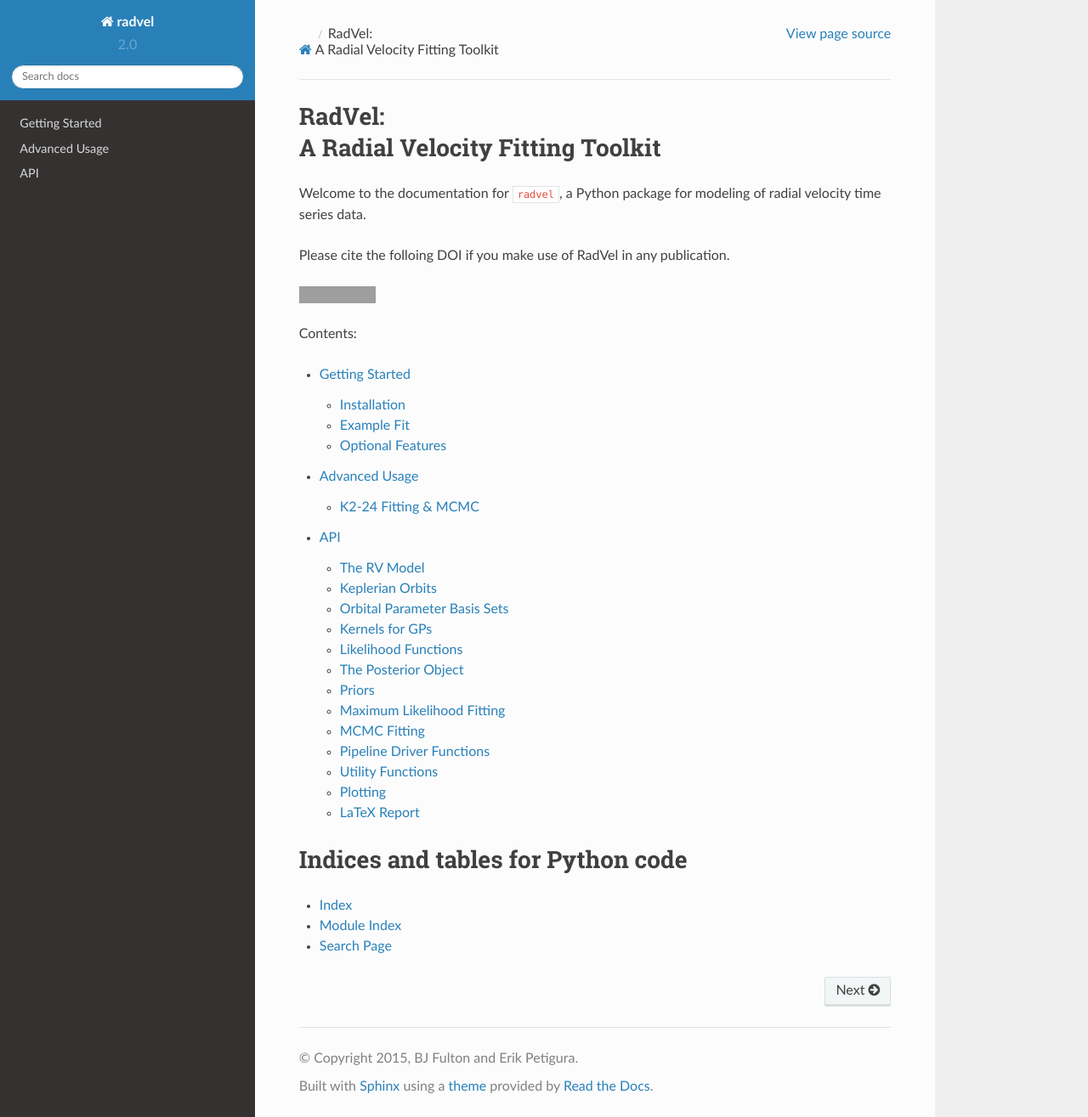
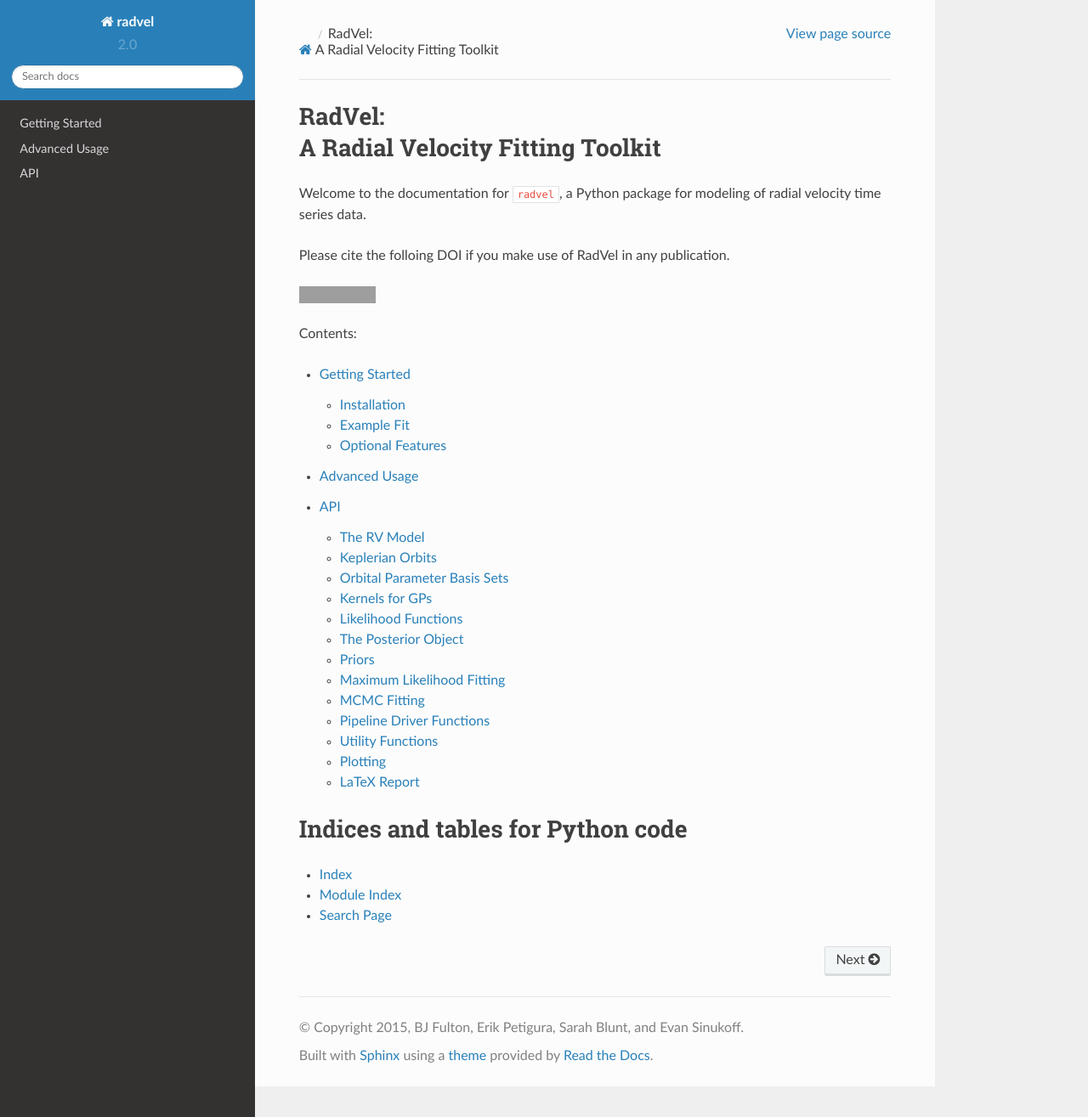
Before and after one commit to California-Planet-Search/radvel, a Sphinx documentation site: the page built from docs/index.rst, in a window 1280 px wide and 1315 px high. Shown: the whole window at 85% size. Built offline with Sphinx 7.4.7 and the Read the Docs theme 2.0.0, drawn with Linux system fonts in a browser that asks for light colours; pages that are not in the unit, such as notebooks, are missing from menus; grey boxes are pictures that could not be loaded.

```diff
--- a/docs/conf.py
+++ b/docs/conf.py
@@ -23,7 +23,6 @@ import radvel
 
 autodoc_mock_imports = ['_tkinter']
 
-
 # If extensions (or modules to document with autodoc) are in another directory,
 # add these directories to sys.path here. If the directory is relative to the
 # documentation root, use os.path.abspath to make it absolute, like shown here.
@@ -43,6 +42,7 @@ extensions = [
     'sphinx.ext.mathjax',
     'sphinx.ext.napoleon',
     'sphinx.ext.viewcode',
+    'nbsphinx'
 ]
 
 # Add any paths that contain templates here, relative to this directory.
@@ -61,8 +61,8 @@ master_doc = 'index'
 
 # General information about the project.
 project = u'radvel'
-copyright = u'2015, BJ Fulton and Erik Petigura'
-author = u'BJ Fulton, Erik Petigura, and Sarah Blunt'
+copyright = u'2015, BJ Fulton, Erik Petigura, Sarah Blunt, and Evan Sinukoff'
+author = u'BJ Fulton, Erik Petigura, Sarah Blunt, and Evan Sinukoff'
 
 # The version info for the project you're documenting, acts as replacement for
 # |version| and |release|, also used in various other places throughout the
@@ -237,7 +237,7 @@ latex_elements = {
 #  author, documentclass [howto, manual, or own class]).
 latex_documents = [
   (master_doc, 'radvel.tex', u'radvel Documentation',
-   u'BJ Fulton, Erik Petigura, and Sarah Blunt', 'manual'),
+   u'BJ Fulton, Erik Petigura, Sarah Blunt, and Evan Sinukoff', 'manual'),
 ]
 
 # The name of an image file (relative to this directory) to place at the top of
```
Also changed, not shown: docs/tutorials.rst (+6 -2 lines), 13 other files.
